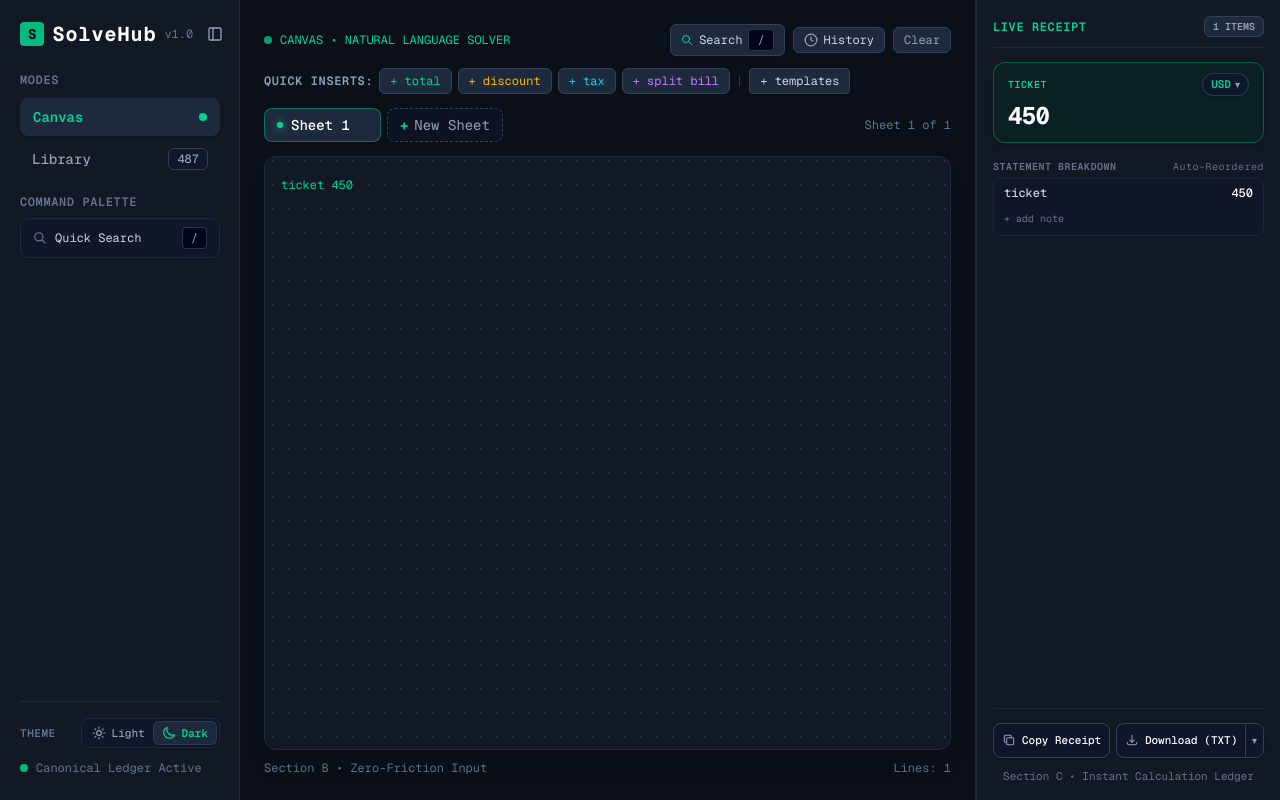
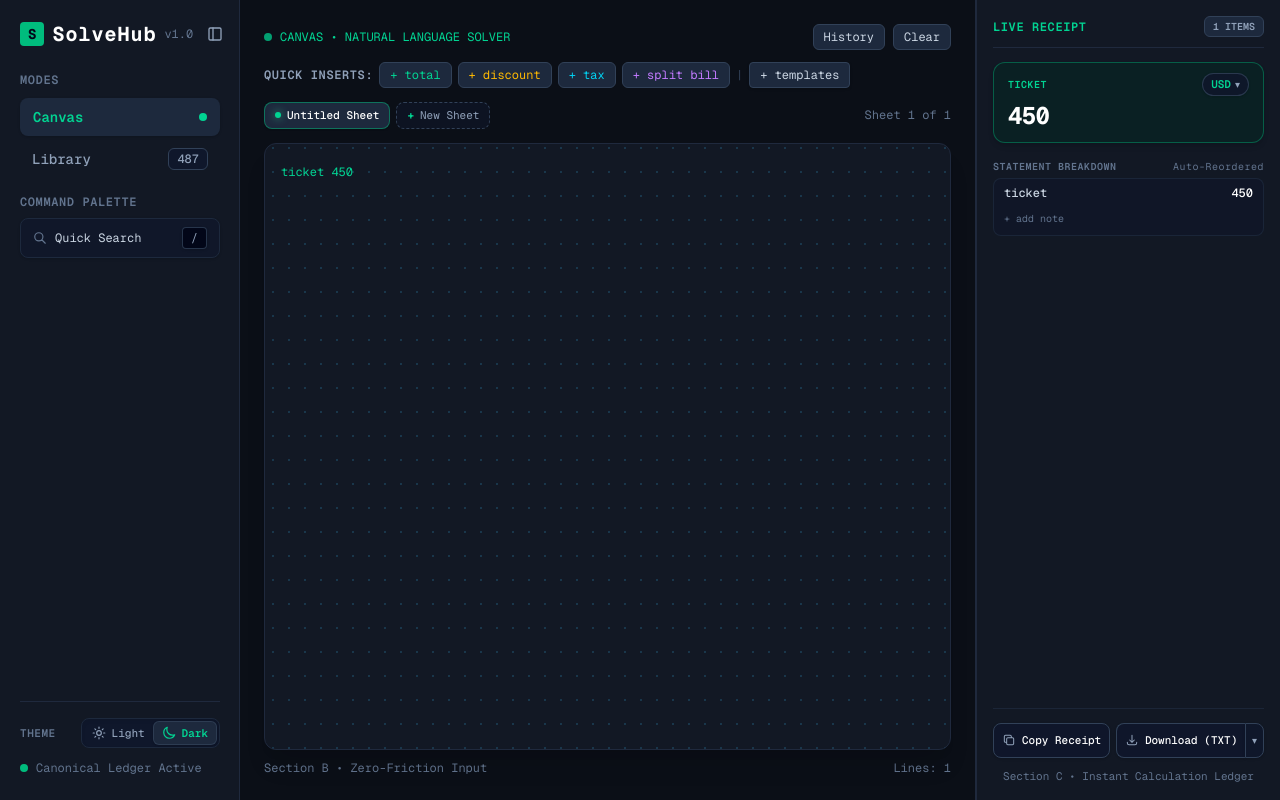
Before and after one commit to shaancodeshere/solvehub, a Next.js app: page / in a window 1280 px wide. Built offline with nearby package versions, Linux system fonts and the light colour scheme.

Commit message:
feat: complete UI refinements, tab naming normalization, and ecosystem updates

```diff
--- a/app/globals.css
+++ b/app/globals.css
@@ -52,3 +52,13 @@ body {
     font-size: 16px;
   }
 }
+
+.scrollbar-none::-webkit-scrollbar,
+.no-scrollbar::-webkit-scrollbar {
+  display: none;
+}
+.scrollbar-none,
+.no-scrollbar {
+  -ms-overflow-style: none;
+  scrollbar-width: none;
+}
--- a/app/page.tsx
+++ b/app/page.tsx
@@ -108,7 +108,7 @@ export default function HomePage() {
   const [tabs, setTabs] = useState<CanvasTab[]>([
     {
       id: 'tab-1',
-      title: 'Sheet 1',
+      title: 'Untitled Sheet',
       content: DEFAULT_CANVAS_TEXT,
       createdAt: 1,
     },
@@ -136,6 +136,8 @@ export default function HomePage() {
   }, [tabs, activeTabId]);
 
   const canvasCode = activeTab ? activeTab.content : '';
+  const canvasText = canvasCode;
+  const hasCanvasContent = canvasText.trim().length > 0;
 
   const setCanvasCode = (updater: string | ((prev: string) => string)) => {
     setTabs((prevTabs) => {
@@ -170,7 +172,7 @@ export default function HomePage() {
           setTabs([
             {
               id: 'tab-1',
-              title: 'Sheet 1',
+              title: 'Untitled Sheet',
               content: savedActive,
               createdAt: Date.now(),
             },
@@ -210,17 +212,60 @@ export default function HomePage() {
   }, [tabs, activeTabId, isHydrated]);
 
   // Tab management helpers
+  const tabsContainerRef = useRef<HTMLDivElement>(null);
+  const [hasTabOverflow, setHasTabOverflow] = useState(false);
+
+  const checkTabOverflow = () => {
+    if (tabsContainerRef.current) {
+      const { scrollWidth, clientWidth } = tabsContainerRef.current;
+      setHasTabOverflow(scrollWidth > clientWidth + 4);
+    }
+  };
+
+  useEffect(() => {
+    checkTabOverflow();
+    const handleResize = () => checkTabOverflow();
+    window.addEventListener('resize', handleResize);
+    const el = tabsContainerRef.current;
+    if (!el) return () => window.removeEventListener('resize', handleResize);
+
+    const resizeObserver = new ResizeObserver(() => {
+      checkTabOverflow();
+    });
+    resizeObserver.observe(el);
+
+    return () => {
+      window.removeEventListener('resize', handleResize);
+      resizeObserver.disconnect();
+    };
+  }, [tabs]);
+
+  const handleScrollTabsNext = () => {
+    if (tabsContainerRef.current) {
+      const { scrollLeft, scrollWidth, clientWidth } = tabsContainerRef.current;
+      if (scrollLeft + clientWidth >= scrollWidth - 10) {
+        tabsContainerRef.current.scrollTo({ left: 0, behavior: 'smooth' });
+      } else {
+        tabsContainerRef.current.scrollBy({ left: 160, behavior: 'smooth' });
+      }
+    }
+  };
+
   const handleNewTab = () => {
     const newId = `tab-${Date.now()}`;
-    const newTabNumber = tabs.length + 1;
     const newTab: CanvasTab = {
       id: newId,
-      title: `Sheet ${newTabNumber}`,
+      title: 'Untitled Sheet',
       content: '',
       createdAt: Date.now(),
     };
     setTabs((prev) => [...prev, newTab]);
     setActiveTabId(newId);
+    setTimeout(() => {
+      if (tabsContainerRef.current) {
+        tabsContainerRef.current.scrollTo({ left: tabsContainerRef.current.scrollWidth, behavior: 'smooth' });
+      }
+    }, 50);
   };
 
   const handleCloseTab = (id: string, e: React.MouseEvent) => {
@@ -479,7 +524,7 @@ export default function HomePage() {
 
   const handleSelectTemplate = (template: CanvasTemplate) => {
     setCanvasCode(template.content);
-    if (activeTab && /^Sheet \d+$/.test(activeTab.title)) {
+    if (activeTab && (/^Untitled Sheet( \d+)?$/.test(activeTab.title) || /^Sheet \d+$/.test(activeTab.title))) {
       setTabs((prev) =>
         prev.map((t) => (t.id === activeTab.id ? { ...t, title: template.name.split('&')[0].trim().slice(0, 20) } : t))
       );
@@ -920,30 +965,12 @@ export default function HomePage() {
               <div className="flex items-center gap-2">
                 <button
                   type="button"
-                  onClick={() => setIsCommandPaletteOpen(true)}
-                  className="text-xs font-mono bg-[var(--surface-subtle)] dark:bg-slate-800 hover:bg-slate-200/80 dark:hover:bg-slate-700 text-slate-700 dark:text-slate-300 hover:text-slate-900 dark:hover:text-white px-2.5 py-1 rounded-md border border-[var(--border)] dark:border-slate-700 transition flex items-center gap-1.5 shadow-sm"
-                  title="Search 487 calculators or switch sheets (/ or Cmd + K)"
-                >
-                  <svg className="w-3 h-3 text-emerald-500 dark:text-emerald-400" fill="none" viewBox="0 0 24 24" stroke="currentColor" strokeWidth="2">
-                    <path strokeLinecap="round" strokeLinejoin="round" d="M21 21l-6-6m2-5a7 7 0 11-14 0 7 7 0 0114 0z" />
-                  </svg>
-                  <span>Search</span>
-                  <kbd className="px-2 py-0.5 text-xs font-mono bg-[var(--surface-subtle)] dark:bg-slate-950 border border-[var(--border)] dark:border-slate-700/80 rounded text-slate-600 dark:text-slate-400 inline-flex items-center shadow-sm">
-                    /
-                  </kbd>
-                </button>
-                <button
-                  type="button"
                   onClick={() => setShowHistory(!showHistory)}
                   className={`text-xs font-mono px-2.5 py-1 rounded-md border transition flex items-center gap-1.5 ${showHistory
                     ? 'bg-emerald-500/10 dark:bg-emerald-950/60 border-emerald-500/40 dark:border-emerald-500/50 text-emerald-600 dark:text-emerald-300'
                     : 'bg-[var(--surface-subtle)] dark:bg-slate-800 hover:bg-slate-200/80 dark:hover:bg-slate-700 text-slate-700 dark:text-slate-300 border border-[var(--border)] dark:border-slate-700'
                     }`}
                 >
-                  <svg className="w-3.5 h-3.5 text-slate-400" fill="none" viewBox="0 0 24 24" stroke="currentColor" strokeWidth="2">
-                    <circle cx="12" cy="12" r="10" />
-                    <polyline points="12 6 12 12 16 14" />
-                  </svg>
                   <span>History</span>
                   {historyList.length > 0 && (
                     <span className="text-xs bg-emerald-100 dark:bg-slate-900 text-emerald-700 dark:text-emerald-400 px-1.5 py-0.2 rounded border border-emerald-300 dark:border-emerald-500/30">
@@ -953,8 +980,12 @@ export default function HomePage() {
                 </button>
                 <button
                   type="button"
+                  disabled={!hasCanvasContent}
                   onClick={handleClearClick}
-                  className="text-xs font-mono bg-[var(--surface-subtle)] dark:bg-slate-800 hover:bg-slate-200/80 dark:hover:bg-slate-700 text-slate-600 dark:text-slate-400 hover:text-slate-900 dark:hover:text-white px-2.5 py-1 rounded-md border border-[var(--border)] dark:border-slate-700 transition"
+                  className={`text-xs font-mono px-2.5 py-1 rounded-md border transition ${hasCanvasContent
+                    ? 'cursor-pointer active:scale-95 bg-[var(--surface-subtle)] dark:bg-slate-800 hover:bg-slate-200/80 dark:hover:bg-slate-700 text-slate-700 dark:text-slate-300 hover:text-slate-900 dark:hover:text-white border-[var(--border)] dark:border-slate-700'
+                    : 'cursor-not-allowed opacity-40 bg-[var(--surface-subtle)] dark:bg-slate-800 text-slate-400 dark:text-slate-500 border-[var(--border)] dark:border-slate-800'
+                    }`}
                 >
                   Clear
                 </button>
@@ -1042,8 +1073,13 @@ export default function HomePage() {
             </div>
 
             {/* Multi-Tab Workspace Strip */}
-            <div className="flex items-center justify-between mb-3 shrink-0">
-              <div className="flex items-center gap-1.5 overflow-x-auto no-scrollbar py-0.5 max-w-[calc(100%-140px)]">
+            <div className="flex items-center justify-between gap-3 mb-3 shrink-0">
+              <div className="flex items-center gap-1.5 min-w-0 flex-1 overflow-hidden">
+                {/* Scrollable Tab List */}
+                <div
+                  ref={tabsContainerRef}
+                  className="overflow-x-auto scrollbar-none flex items-center gap-1.5 min-w-0 py-0.5 scroll-smooth"
+                >
                   {tabs.map((tab) => {
                     const isActive = tab.id === activeTabId;
                     const isEditing = editingTabId === tab.id;
@@ -1052,7 +1088,7 @@ export default function HomePage() {
                         key={tab.id}
                         onClick={() => setActiveTabId(tab.id)}
                         onDoubleClick={() => startRenameTab(tab)}
-                      className={`group flex items-center gap-2 px-3 py-1.5 rounded-lg text-xs sm:text-sm font-mono transition-all cursor-pointer border select-none ${
+                        className={`group flex items-center gap-1.5 px-2.5 py-1 rounded-lg text-[11px] font-mono font-medium transition-all cursor-pointer border select-none shrink-0 ${
                           isActive
                             ? 'bg-[var(--surface-subtle)] dark:bg-slate-800 text-slate-900 dark:text-white border-emerald-500/50 shadow-sm'
                             : 'bg-slate-200/50 dark:bg-slate-900/40 text-slate-600 dark:text-slate-400 hover:text-slate-900 dark:hover:text-slate-200 hover:bg-[var(--surface-subtle)] dark:hover:bg-slate-800/50 border-[var(--border)] dark:border-slate-800'
@@ -1060,7 +1096,7 @@ export default function HomePage() {
                       >
                         {/* Active Tab Indicator */}
                         <span
-                        className={`w-1.5 h-1.5 rounded-full transition-colors ${
+                          className={`w-1.5 h-1.5 rounded-full transition-colors shrink-0 ${
                             isActive ? 'bg-emerald-400 shadow-[0_0_8px_rgba(52,211,153,0.8)]' : 'bg-transparent'
                           }`}
                         />
@@ -1076,35 +1112,23 @@ export default function HomePage() {
                               if (e.key === 'Enter') saveRenameTab(tab.id);
                               if (e.key === 'Escape') setEditingTabId(null);
                             }}
-                          className="w-24 bg-slate-950 border border-emerald-500 rounded px-1.5 py-0.5 text-xs text-white focus:outline-none"
+                            className="w-24 bg-slate-950 border border-emerald-500 rounded px-1.5 py-0.5 text-[11px] font-mono text-white focus:outline-none"
                             autoFocus
                             onClick={(e) => e.stopPropagation()}
                           />
                         ) : (
-                        <span className="truncate max-w-[120px] font-medium" title={tab.title}>
+                          <span className="whitespace-nowrap" title={tab.title}>
                             {tab.title}
                           </span>
                         )}
 
-                      {/* Pencil to rename */}
-                      {!isEditing && (
-                        <button
-                          type="button"
-                          onClick={(e) => startRenameTab(tab, e)}
-                          title="Rename Sheet"
-                          className="opacity-0 group-hover:opacity-100 text-slate-500 hover:text-emerald-400 transition text-xs"
-                        >
-                          ✎
-                        </button>
-                      )}
-
                         {/* Close tab button (✕) with guard preventing deleting the last tab */}
                         {tabs.length > 1 && (
                           <button
                             type="button"
                             onClick={(e) => handleCloseTab(tab.id, e)}
                             title="Close Sheet"
-                          className="text-slate-500 hover:text-rose-400 opacity-60 hover:opacity-100 transition text-xs ml-0.5"
+                            className="text-slate-500 hover:text-rose-400 opacity-60 hover:opacity-100 transition text-[11px] ml-0.5 shrink-0"
                           >
                             ✕
                           </button>
@@ -1112,15 +1136,30 @@ export default function HomePage() {
                       </div>
                     );
                   })}
+                </div>
+
+                {/* Overflow Navigation Arrow (Rendered when multiple tabs exceed strip width) */}
+                {hasTabOverflow && (
+                  <button
+                    type="button"
+                    onClick={handleScrollTabsNext}
+                    title="Scroll to next sheet"
+                    className="w-5 h-5 p-1 flex items-center justify-center rounded-md bg-[var(--surface-subtle)] dark:bg-slate-900/80 hover:bg-slate-200 dark:hover:bg-slate-800 text-slate-600 dark:text-slate-400 hover:text-slate-900 dark:hover:text-white border border-[var(--border)] dark:border-slate-700 transition shadow-sm shrink-0"
+                  >
+                    <svg className="w-3 h-3" fill="none" viewBox="0 0 24 24" stroke="currentColor" strokeWidth="2.5">
+                      <path strokeLinecap="round" strokeLinejoin="round" d="M8.25 4.5l7.5 7.5-7.5 7.5" />
+                    </svg>
+                  </button>
+                )}
 
                 {/* + New Sheet Button */}
                 <button
                   type="button"
                   onClick={handleNewTab}
-                  className="flex items-center gap-1.5 px-3 py-1.5 rounded-lg bg-[var(--surface-subtle)] dark:bg-slate-900/60 hover:bg-slate-200/80 dark:hover:bg-slate-800 text-slate-600 dark:text-slate-400 hover:text-emerald-600 dark:hover:text-emerald-400 border border-dashed border-[var(--border)] dark:border-slate-700 hover:border-emerald-500/50 transition text-xs sm:text-sm font-mono shrink-0"
+                  className="flex items-center gap-1.5 px-2.5 py-1 rounded-lg bg-[var(--surface-subtle)] dark:bg-slate-900/60 hover:bg-slate-200/80 dark:hover:bg-slate-800 text-slate-600 dark:text-slate-400 hover:text-emerald-600 dark:hover:text-emerald-400 border border-dashed border-[var(--border)] dark:border-slate-700 hover:border-emerald-500/50 transition text-[11px] font-mono shrink-0"
                 >
                   <span className="text-emerald-500 dark:text-emerald-400 font-bold">+</span>
-                  <span>New Sheet</span>
+                  <span className="whitespace-nowrap">New Sheet</span>
                 </button>
               </div>
 
```
Lines whose indentation alone changed are shown as unchanged.
